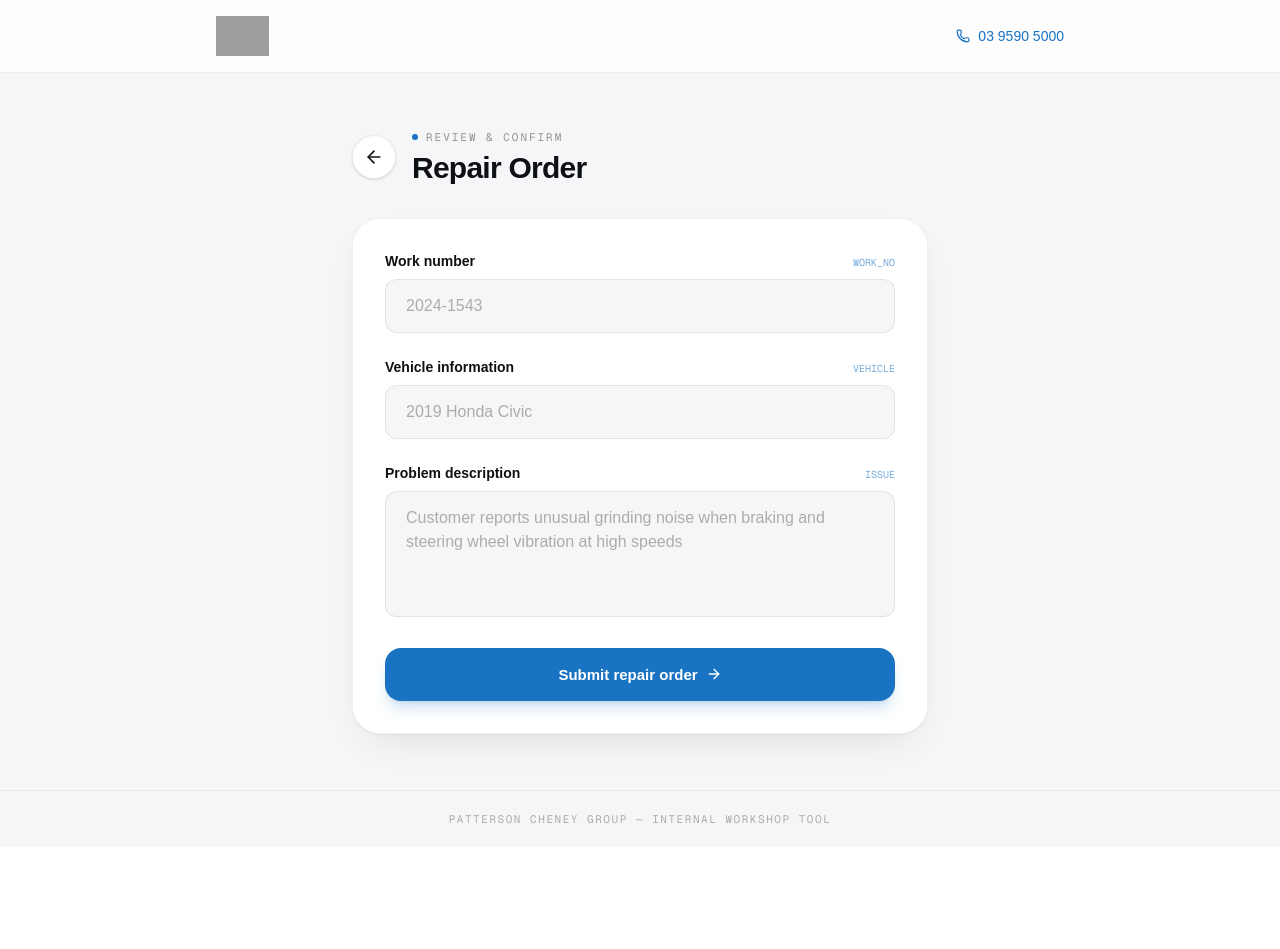
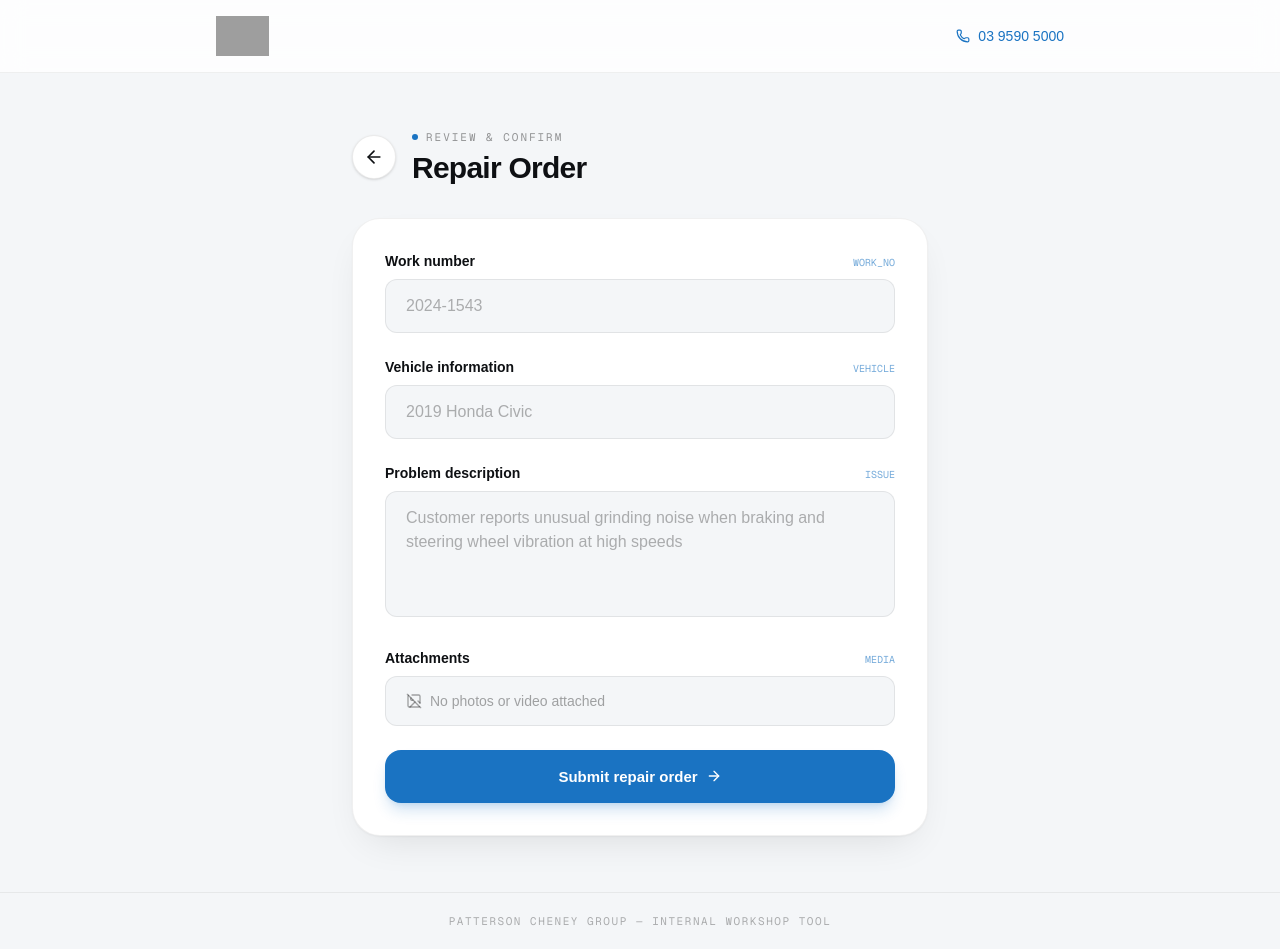
Before and after one commit to macworldgithub/VoiceToTech, a Next.js app: page /vehicleinfo in a window 1280 px wide. Before the commit the page ends 847 px from the top, so only its background shows below. Built offline with nearby package versions, Linux system fonts and the light colour scheme; grey boxes are pictures that could not be loaded.

Commit message:
Update Form.tsx

```diff
--- a/src/app/vehicleinfo/Form.tsx
+++ b/src/app/vehicleinfo/Form.tsx
@@ -1,8 +1,11 @@
 // "use client";
 
 // import { useState, useEffect } from "react";
-// import { ArrowLeft } from "lucide-react";
+// import { ArrowLeft, ArrowRight, Phone } from "lucide-react";
 // import { useRouter, useSearchParams } from "next/navigation";
+
+// const PC_LOGO =
+//   "https://nextgen-images.cdn.dealersolutions.com.au/modular.multisite.dealer.solutions/wp-content/uploads/sites/3044/2024/03/19140735/PC-Primary-logo2.png?format=webp&width=351";
 
 // interface RepairOrderForm2Props {
 //   onSubmit?: (data: {
@@ -49,80 +52,133 @@
 //   };
 
 //   return (
-//     <div className="min-h-screen bg-gradient-to-br from-pink-600 via-purple-900 to-slate-900 flex items-center justify-center p-6">
-//       <div className="w-full max-w-2xl">
-//         <div className="relative mb-12">
-//           <button
-//             onClick={() => router.replace("/")}
-//             className="absolute left-0 top-1/2 -translate-y-1/2 w-12 h-12 rounded-full bg-white/10 backdrop-blur-sm flex items-center justify-center text-white hover:bg-white/20 transition-all"
+//     <div className="min-h-[100dvh] bg-[#F4F6F8] flex flex-col">
+//       {/* Sticky glass header — matches the capture screen */}
+//       <header className="sticky top-0 z-20 bg-white/80 backdrop-blur-md border-b border-black/[0.06]">
+//         <div className="max-w-4xl mx-auto px-4 sm:px-6 py-3 sm:py-4 flex items-center justify-between gap-3">
+//           {/* eslint-disable-next-line @next/next/no-img-element */}
+//           <img
+//             src={PC_LOGO}
+//             alt="Patterson Cheney — Cars and Trucks since 1915"
+//             className="h-8 sm:h-10 w-auto object-contain shrink-0"
+//           />
+//           <a
+//             href="tel:0395905000"
+//             className="flex items-center gap-1.5 sm:gap-2 text-xs sm:text-sm font-medium text-[#1a73c2] hover:text-[#0F4C81] transition-colors shrink-0"
 //           >
-//             <ArrowLeft className="w-6 h-6" />
-//           </button>
-//           <h1 className="text-3xl font-semibold text-white text-center">
-//             Repair Order
-//           </h1>
+//             <Phone className="w-3.5 h-3.5" />
+//             <span className="hidden xs:inline sm:inline">03 9590 5000</span>
+//           </a>
 //         </div>
+//       </header>
 
-//         <div className="bg-slate-800/40 backdrop-blur-sm rounded-3xl p-8 shadow-2xl border border-white/10">
-//           <form onSubmit={handleSubmit} className="space-y-6">
+//       <main className="flex-1 flex items-center justify-center px-4 sm:px-6 py-8 sm:py-14">
+//         <div className="w-full max-w-xl">
+//           <div className="flex items-center gap-3 sm:gap-4 mb-6 sm:mb-8">
+//             <button
+//               onClick={() => router.replace("/")}
+//               aria-label="Back to recording"
+//               className="w-10 h-10 sm:w-11 sm:h-11 shrink-0 rounded-full bg-white border border-black/[0.08] shadow-sm flex items-center justify-center text-[#0E1013] hover:bg-black/[0.03] transition-colors focus:outline-none focus-visible:ring-2 focus-visible:ring-[#1a73c2]"
+//             >
+//               <ArrowLeft className="w-4 h-4 sm:w-5 sm:h-5" />
+//             </button>
 //             <div>
-//               <label className="block text-sm font-medium text-white/80 mb-2">
-//                 Work Number*
-//               </label>
-//               <input
-//                 type="text"
-//                 value={workNumber}
-//                 onChange={(e) => setWorkNumber(e.target.value)}
-//                 placeholder="2024-1543"
-//                 required
-//                 className="w-full px-5 py-4 bg-slate-700/50 border border-slate-600 rounded-2xl text-white placeholder-white/40 focus:outline-none focus:ring-2 focus:ring-pink-500 focus:border-transparent transition-all"
-//               />
+//               <div className="flex items-center gap-2 mb-1">
+//                 <span className="w-1.5 h-1.5 rounded-full bg-[#1a73c2] shrink-0" />
+//                 <span className="text-[10px] sm:text-[11px] font-mono uppercase tracking-[0.14em] sm:tracking-[0.18em] text-black/40">
+//                   Review &amp; confirm
+//                 </span>
+//               </div>
+//               <h1 className="text-2xl sm:text-3xl font-bold text-[#0E1013] tracking-tight">
+//                 Repair Order
+//               </h1>
 //             </div>
+//           </div>
 
-//             <div>
-//               <label className="block text-sm font-medium text-white/80 mb-2">
-//                 Vehicle Information*
-//               </label>
-//               <input
-//                 type="text"
-//                 value={vehicleInfo}
-//                 onChange={(e) => setVehicleInfo(e.target.value)}
-//                 placeholder="2019 Honda Civic"
-//                 required
-//                 className="w-full px-5 py-4 bg-slate-700/50 border border-slate-600 rounded-2xl text-white placeholder-white/40 focus:outline-none focus:ring-2 focus:ring-pink-500 focus:border-transparent transition-all"
-//               />
-//             </div>
+//           <div className="bg-white rounded-2xl sm:rounded-[28px] p-5 sm:p-8 shadow-[0_1px_2px_rgba(0,0,0,0.04),0_16px_40px_-16px_rgba(0,0,0,0.12)] border border-black/[0.06]">
+//             <form onSubmit={handleSubmit} className="space-y-5 sm:space-y-6">
+//               <div>
+//                 <div className="flex items-baseline justify-between mb-2 gap-2">
+//                   <label className="text-sm font-semibold text-[#0E1013]">
+//                     Work number
+//                   </label>
+//                   <span className="text-[10px] font-mono text-[#1a73c2]/60 shrink-0">
+//                     WORK_NO
+//                   </span>
+//                 </div>
+//                 <input
+//                   type="text"
+//                   value={workNumber}
+//                   onChange={(e) => setWorkNumber(e.target.value)}
+//                   placeholder="2024-1543"
+//                   required
+//                   className="w-full px-4 sm:px-5 py-3 sm:py-3.5 bg-[#F4F6F8] border border-black/[0.08] rounded-xl text-[#0E1013] placeholder-black/30 focus:outline-none focus:ring-2 focus:ring-[#1a73c2] focus:border-transparent transition-all"
+//                 />
+//               </div>
 
-//             <div>
-//               <label className="block text-sm font-medium text-white/80 mb-2">
-//                 Problem Description*
-//               </label>
-//               <textarea
-//                 value={problemDescription}
-//                 onChange={(e) => setProblemDescription(e.target.value)}
-//                 placeholder="Customer reports unusual grinding noise when braking and steering wheel vibration at high speeds"
-//                 required
-//                 rows={4}
-//                 className="w-full px-5 py-4 bg-slate-700/50 border border-slate-600 rounded-2xl text-white placeholder-white/40 focus:outline-none focus:ring-2 focus:ring-pink-500 focus:border-transparent transition-all resize-none"
-//               />
-//             </div>
+//               <div>
+//                 <div className="flex items-baseline justify-between mb-2 gap-2">
+//                   <label className="text-sm font-semibold text-[#0E1013]">
+//                     Vehicle information
+//                   </label>
+//                   <span className="text-[10px] font-mono text-[#1a73c2]/60 shrink-0">
+//                     VEHICLE
+//                   </span>
+//                 </div>
+//                 <input
+//                   type="text"
+//                   value={vehicleInfo}
+//                   onChange={(e) => setVehicleInfo(e.target.value)}
+//                   placeholder="2019 Honda Civic"
+//                   required
+//                   className="w-full px-4 sm:px-5 py-3 sm:py-3.5 bg-[#F4F6F8] border border-black/[0.08] rounded-xl text-[#0E1013] placeholder-black/30 focus:outline-none focus:ring-2 focus:ring-[#1a73c2] focus:border-transparent transition-all"
+//                 />
+//               </div>
 
-//             <button
-//               type="submit"
-//               className="w-full py-4 bg-gradient-to-r from-pink-500 to-pink-600 text-white font-semibold rounded-full hover:from-pink-600 hover:to-pink-700 transition-all duration-300 shadow-lg hover:shadow-xl hover:scale-[1.02] active:scale-[0.98]"
-//             >
-//               Submit Repair Order
-//             </button>
-//           </form>
+//               <div>
+//                 <div className="flex items-baseline justify-between mb-2 gap-2">
+//                   <label className="text-sm font-semibold text-[#0E1013]">
+//                     Problem description
+//                   </label>
+//                   <span className="text-[10px] font-mono text-[#1a73c2]/60 shrink-0">
+//                     ISSUE
+//                   </span>
+//                 </div>
+//                 <textarea
+//                   value={problemDescription}
+//                   onChange={(e) => setProblemDescription(e.target.value)}
+//                   placeholder="Customer reports unusual grinding noise when braking and steering wheel vibration at high speeds"
+//                   required
+//                   rows={4}
+//                   className="w-full px-4 sm:px-5 py-3 sm:py-3.5 bg-[#F4F6F8] border border-black/[0.08] rounded-xl text-[#0E1013] placeholder-black/30 focus:outline-none focus:ring-2 focus:ring-[#1a73c2] focus:border-transparent transition-all resize-none"
+//                 />
+//               </div>
+
+//               <button
+//                 type="submit"
+//                 className="w-full flex items-center justify-center gap-2 py-3.5 sm:py-4 bg-[#1a73c2] text-white text-sm sm:text-[15px] font-semibold rounded-2xl hover:bg-[#155a99] active:scale-[0.99] transition-all duration-200 shadow-lg shadow-[#1a73c2]/20"
+//               >
+//                 Submit repair order
+//                 <ArrowRight className="w-4 h-4" />
+//               </button>
+//             </form>
+//           </div>
 //         </div>
-//       </div>
+//       </main>
+
+//       <footer className="border-t border-black/[0.06] py-4 sm:py-5">
+//         <div className="max-w-4xl mx-auto px-4 sm:px-6 text-center text-[10px] sm:text-[11px] font-mono uppercase tracking-[0.1em] sm:tracking-[0.14em] text-black/30">
+//           Patterson Cheney Group — Internal Workshop Tool
+//         </div>
+//       </footer>
 //     </div>
 //   );
 // }
+
 "use client";
 
-import { useState, useEffect } from "react";
-import { ArrowLeft, ArrowRight, Phone } from "lucide-react";
+import { useState, useEffect, useMemo } from "react";
+import { ArrowLeft, ArrowRight, Phone, Film, ImageOff } from "lucide-react";
 import { useRouter, useSearchParams } from "next/navigation";
 
 const PC_LOGO =
@@ -133,8 +189,13 @@ interface RepairOrderForm2Props {
     workNumber: string;
     vehicleInfo: string;
     problemDescription: string;
+    media: string[];
   }) => void;
 }
+
+// Very small heuristic to decide how to render an attachment URL.
+const isVideoUrl = (url: string) =>
+  /\.(mp4|mov|webm|m4v|avi)(\?.*)?$/i.test(url);
 
 export default function Form({ onSubmit }: RepairOrderForm2Props) {
   const searchParams = useSearchParams();
@@ -143,17 +204,33 @@ export default function Form({ onSubmit }: RepairOrderForm2Props) {
   const initialWorkNumber = searchParams.get("workNumber") || "";
   const initialVehicleInfo = searchParams.get("vehicleInfo") || "";
   const initialProblem = searchParams.get("problem") || "";
+  const initialMediaRaw = searchParams.get("media") || "[]";
+
+  const initialMedia = useMemo<string[]>(() => {
+    try {
+      const parsed = JSON.parse(initialMediaRaw);
+      return Array.isArray(parsed) ? parsed.filter((u) => typeof u === "string") : [];
+    } catch {
+      return [];
+    }
+  }, [initialMediaRaw]);
 
   const [workNumber, setWorkNumber] = useState(initialWorkNumber);
   const [vehicleInfo, setVehicleInfo] = useState(initialVehicleInfo);
   const [problemDescription, setProblemDescription] = useState(initialProblem);
+  const [media, setMedia] = useState<string[]>(initialMedia);
 
   useEffect(() => {
     // update state if query params change
     setWorkNumber(initialWorkNumber);
     setVehicleInfo(initialVehicleInfo);
     setProblemDescription(initialProblem);
-  }, [initialWorkNumber, initialVehicleInfo, initialProblem]);
+    setMedia(initialMedia);
+  }, [initialWorkNumber, initialVehicleInfo, initialProblem, initialMedia]);
+
+  const removeMedia = (url: string) => {
+    setMedia((prev) => prev.filter((m) => m !== url));
+  };
 
   const handleSubmit = async (e: React.FormEvent) => {
     e.preventDefault();
@@ -162,6 +239,7 @@ export default function Form({ onSubmit }: RepairOrderForm2Props) {
       workNumber,
       vehicleInfo,
       problemDescription,
+      media,
     };
 
     if (onSubmit) {
@@ -275,6 +353,63 @@ export default function Form({ onSubmit }: RepairOrderForm2Props) {
                 />
               </div>
 
+              {/* Attached photos / video */}
+              <div>
+                <div className="flex items-baseline justify-between mb-2 gap-2">
+                  <label className="text-sm font-semibold text-[#0E1013]">
+                    Attachments
+                  </label>
+                  <span className="text-[10px] font-mono text-[#1a73c2]/60 shrink-0">
+                    MEDIA
+                  </span>
+                </div>
+
+                {media.length === 0 ? (
+                  <div className="flex items-center gap-2 text-sm text-black/35 bg-[#F4F6F8] border border-black/[0.08] rounded-xl px-4 sm:px-5 py-3 sm:py-3.5">
+                    <ImageOff className="w-4 h-4 shrink-0" />
+                    No photos or video attached
+                  </div>
+                ) : (
+                  <div className="grid grid-cols-3 sm:grid-cols-4 gap-2 sm:gap-2.5">
+                    {media.map((url) => (
+                      <div
+                        key={url}
+                        className="relative aspect-square rounded-xl overflow-hidden bg-[#F4F6F8] border border-black/[0.08] group"
+                      >
+                        {isVideoUrl(url) ? (
+                          <video
+                            src={url}
+                            className="w-full h-full object-cover"
+                            muted
+                            playsInline
+                            controls
+                          />
+                        ) : (
+                          // eslint-disable-next-line @next/next/no-img-element
+                          <img
+                            src={url}
+                            alt="Repair order attachment"
+                            className="w-full h-full object-cover"
+                          />
+                        )}
+                        {isVideoUrl(url) && (
+                          <div className="absolute bottom-1 left-1 bg-black/60 rounded px-1 py-0.5 pointer-events-none">
+                            <Film className="w-3 h-3 text-white" />
+                          </div>
+                        )}
+                        <button
+                          type="button"
+                          onClick={() => removeMedia(url)}
+                          className="absolute top-1 right-1 text-[10px] font-mono uppercase bg-black/70 text-white rounded px-1.5 py-0.5 opacity-0 group-hover:opacity-100 transition-opacity"
+                        >
+                          Remove
+                        </button>
+                      </div>
+                    ))}
+                  </div>
+                )}
+              </div>
+
               <button
                 type="submit"
                 className="w-full flex items-center justify-center gap-2 py-3.5 sm:py-4 bg-[#1a73c2] text-white text-sm sm:text-[15px] font-semibold rounded-2xl hover:bg-[#155a99] active:scale-[0.99] transition-all duration-200 shadow-lg shadow-[#1a73c2]/20"
```
